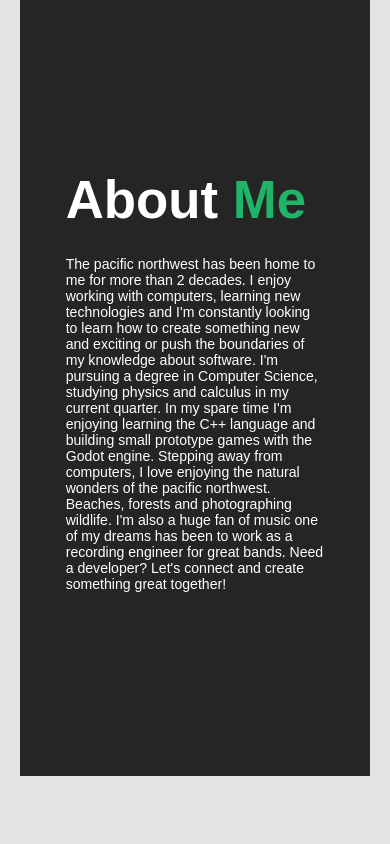
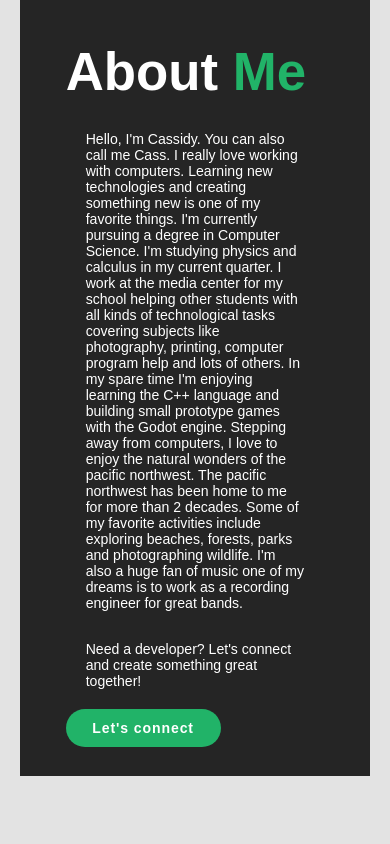
Before and after one commit to cassidyPson/dev_portfolio_2025, a plain HTML site: page index.html in a window 390 px wide. Shown: the part 1020-1864 px from the top of the page. Drawn offline with nearby package versions, Linux system fonts and the light colour scheme; a script that the page names is missing.

Commit message:
refining about me section

```diff
--- a/index.html
+++ b/index.html
@@ -42,13 +42,12 @@
         <div class="about-content">
             <h2 class="heading">About <span>Me</span></h2>
             <p>
-                The pacific northwest has been home to me for more than 2 decades.
-                I enjoy working with computers, learning new technologies and I'm constantly looking to learn how to create something new and exciting or push the boundaries of my knowledge about software.
-                I'm pursuing a degree in Computer Science, studying physics and calculus in my current quarter.
-                In my spare time I'm enjoying learning the C++ language and building small prototype games with the Godot engine.
-                Stepping away from computers, I love enjoying the natural wonders of the pacific northwest. Beaches, forests and photographing wildlife. I'm also a huge fan of music one of my dreams has been to work as a recording engineer for great bands.
+                Hello, I'm Cassidy. You can also call me Cass. I really love working with computers. Learning new technologies and creating something new is one of my favorite things. I'm currently pursuing a degree in Computer Science. I'm studying physics and calculus in my current quarter. I work at the media center for my school helping other students with all kinds of technological tasks covering subjects like photography, printing, computer program help and lots of others. In my spare time I'm enjoying learning the C++ language and building small prototype games with the Godot engine. Stepping away from computers, I love to enjoy the natural wonders of the pacific northwest. The pacific northwest has been home to me for more than 2 decades. Some of my favorite activities include exploring beaches, forests, parks and photographing wildlife. I'm also a huge fan of music one of my dreams is to work as a recording engineer for great bands.
+            </p>
+            <p>
                 Need a developer? Let's connect and create something great together!
             </p>
+            <a href="https://www.linkedin.com/in/cassidy-peterson-0a242425a/" target="_blank" class="btn">Let's connect</a>
         </div>
     </section>
 
@@ -91,6 +90,7 @@
             </div>
         </div>
     </section>
+
     <section class="skills" id="skills">
         <h2 class="heading">Technologies</h2>
         <div class="technologies-container">
@@ -110,9 +110,6 @@
                 <i class='bx bxl-html5'></i>
             </div>
             <div class="tech-box">
-                <i class='bx bxl-tailwind-css' ></i>
-            </div>
-            <div class="tech-box">
                 <i class='bx bxl-git'></i>
             </div>
             <div class="tech-box">
@@ -124,9 +121,6 @@
             <div class="tech-box">
                 <i class='bx bxl-unity'></i>
             </div>
-
-
-
         </div>
     </section>
 
@@ -134,7 +128,6 @@
         <div class="social">
             <a href="https://www.linkedin.com/in/cassidy-peterson-0a242425a/" target="_blank"><i class='bx bxl-linkedin-square' ></i></a>
         </div>
-
         <ul class="list">
             <li>
                 <a href="#">Home</a>
--- a/style.css
+++ b/style.css
@@ -510,6 +510,10 @@ a .projects-info a p{
         margin-top: 1rem;
         margin-bottom: 3rem;
     }
+    .about p{
+        padding: 10px;
+        margin: 10px;
+    }
     .projects h2{
         margin-bottom: 3rem;
     }
```
